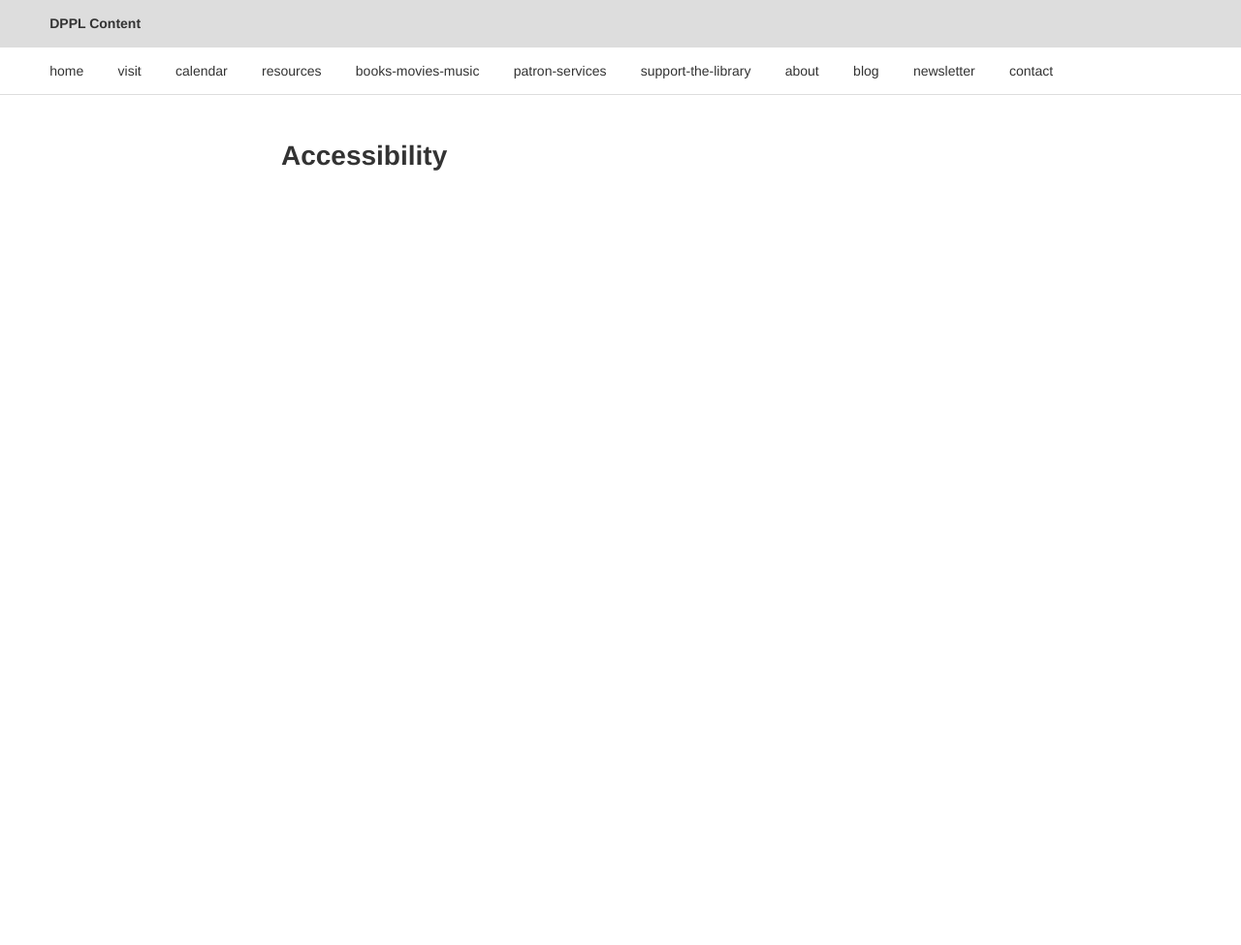
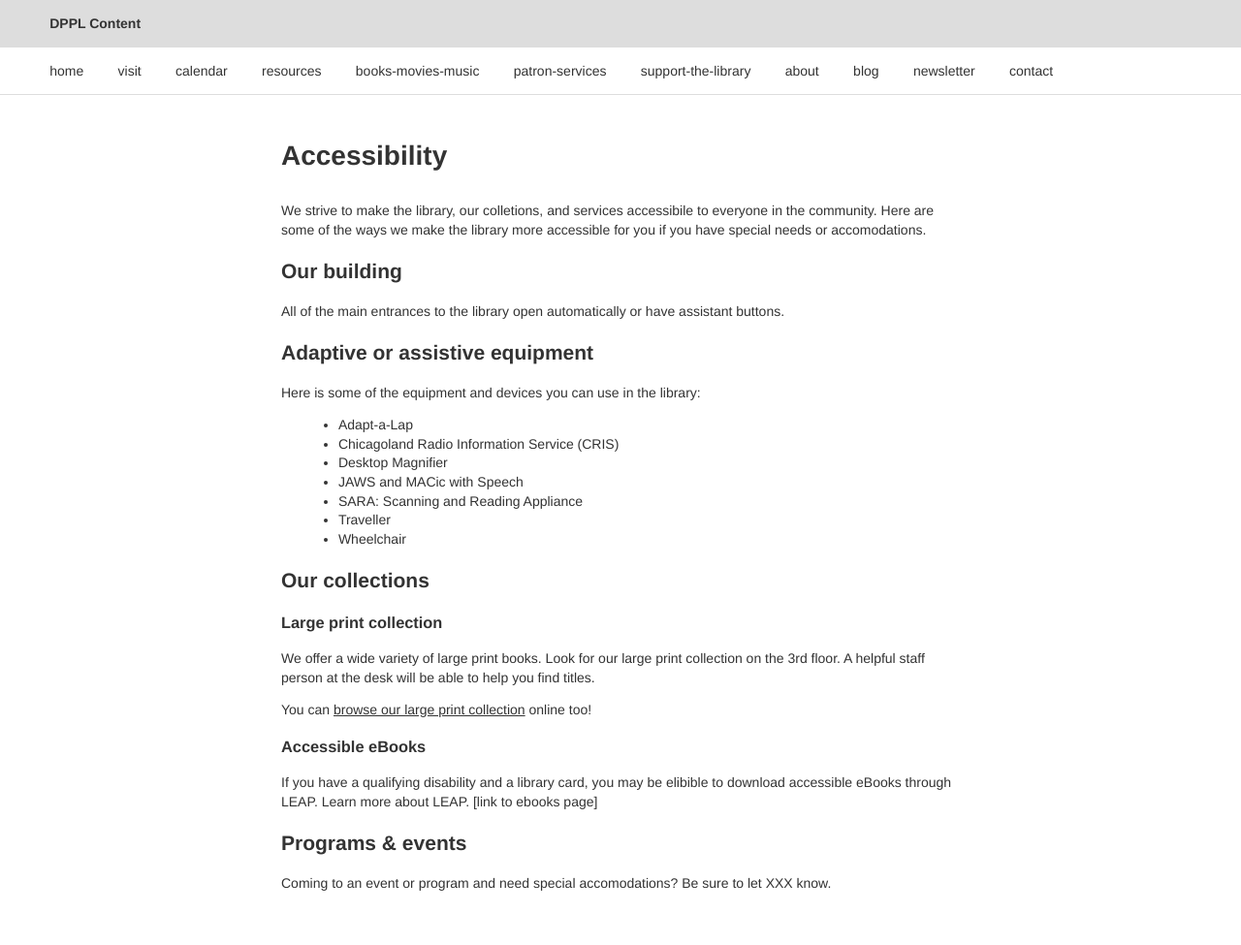
Before and after one commit to dpplweb/dppl-content, a Jekyll site: the page built from _posts/brodie/0202-01-01-accessibility.md, in a window 1280 px wide. Shown: the whole page at 97% size. Built offline with Jekyll 4.4.1, drawn with Linux system fonts in a browser that asks for light colours; Markdown is read by kramdown in place of the engine named in the settings; before the commit the page ends 900 px from its top, so only the background shows below that.

Commit message:
first stab at accessibility page

```diff
--- a/_posts/brodie/0202-01-01-accessibility.md
+++ b/_posts/brodie/0202-01-01-accessibility.md
@@ -1,11 +1,48 @@
 ---
+categories:
+  - visit
+  - brodie
+section: visit
+author: Brodie
 layout: post
 title: Accessibility
-author: Brodie
-section: visit
-categories: [visit, brodie]
 audience: ""
 keywords: ""
 goals: ""
 actions: ""
+published: true
 ---
+
+We strive to make the library, our colletions, and services accessibile to everyone in the community. Here are some of the ways we make the library more accessible for you if you have special needs or accomodations.
+
+## Our building
+
+All of the main entrances to the library open automatically or have assistant buttons.
+
+## Adaptive or assistive equipment
+
+Here is some of the equipment and devices you can use in the library:
+
+- Adapt-a-Lap
+- Chicagoland Radio Information Service (CRIS)
+- Desktop Magnifier
+- JAWS and MACic with Speech
+- SARA: Scanning and Reading Appliance
+- Traveller
+- Wheelchair
+
+## Our collections
+
+### Large print collection
+
+We offer a wide variety of large print books. Look for our large print collection on the 3rd floor. A helpful staff person at the desk will be able to help you find titles.
+
+You can [browse our large print collection](http://dppl.bibliocommons.com/search?custom_query=branch%3A%22Des%20Plaines%20Public%20Library%22%20formatcode%3A(LPRINT%20)&search_scope=DPKANDDBK&suppress=true&custom_edit=false) online too!
+
+### Accessible eBooks
+
+If you have a qualifying disability and a library card, you may be elibible to download accessible eBooks through LEAP. Learn more about LEAP. [link to ebooks page]
+
+## Programs & events
+
+Coming to an event or program and need special accomodations? Be sure to let XXX know.
```
